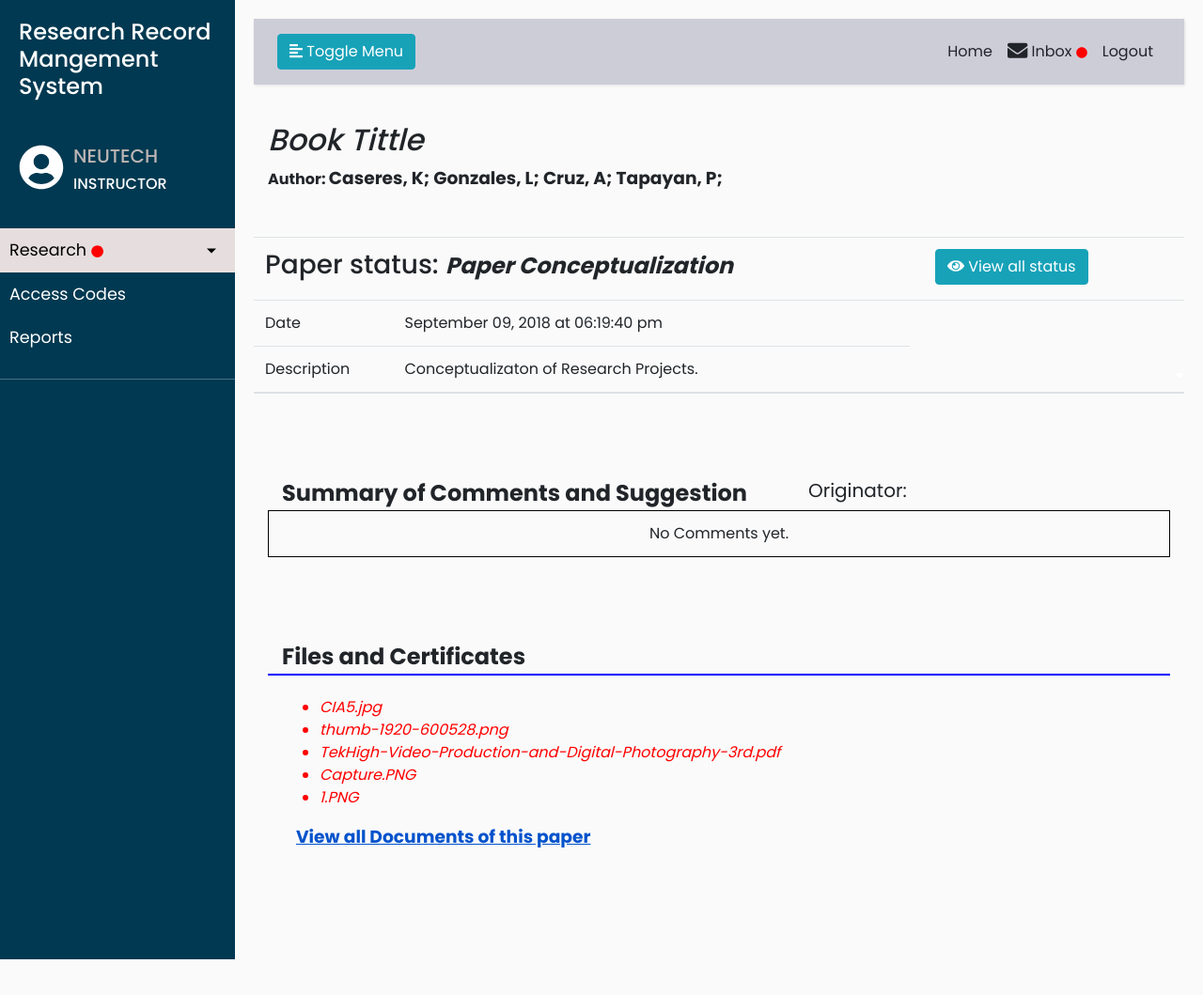
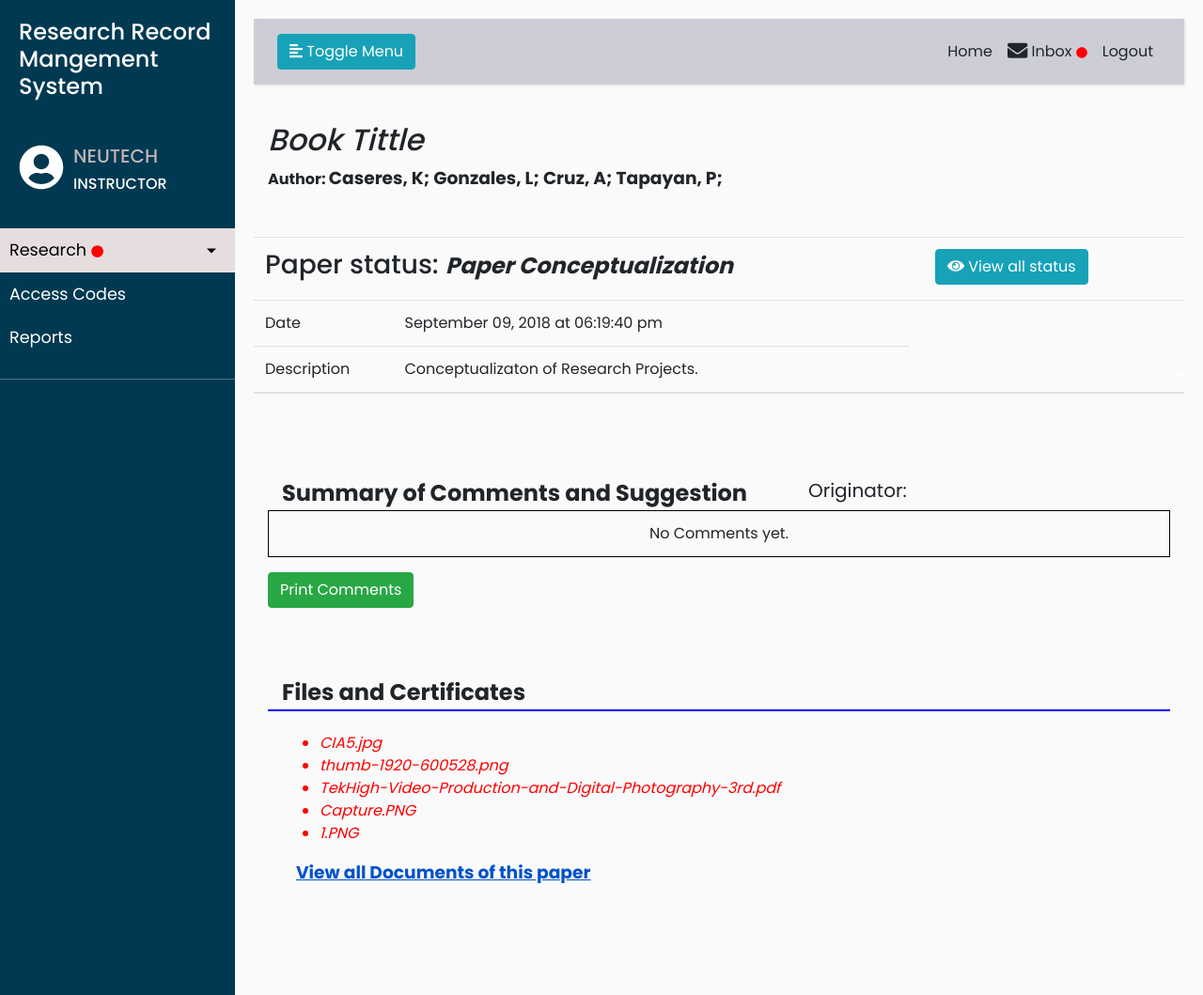
Before and after one commit to CaseresKlev/Buksu-RRMS, a PHP site: page /view-full-status.php?trail=7&book_id=1 in a window 1280 px wide. Shown: the whole page at 94% size. Before the commit the page ends 1021 px from the top, so only its background shows below. Run offline with PHP 8.4, Linux system fonts and the light colour scheme; a user stored in the database is signed in; data comes from the database, SQL or seed files in the repository; tables that the repository leaves empty hold one stand-in row (values such as "Sample post"); data that the repository does not hold is empty.

Commit message:
refining

```diff
--- a/admin-view-full-status.php
+++ b/admin-view-full-status.php
@@ -730,7 +730,7 @@
                   }
 
                 ?>
-                <a href="comment_reports.php?paper_trail=<?php echo $trail_id  ?>" >
+                <a href="comment_reports.php?paper_trail=<?php echo $trail_id  ?>" target="_blank">
                 <div class="btn btn-success">
                   Print Comments
                 </div>
--- a/inbox.php
+++ b/inbox.php
@@ -205,7 +205,7 @@
                             if($result->num_rows>0){
 
                                 while ($row=$result->fetch_assoc()) {
-                                    echo $row['g_name'] . " kjhjhjk";
+                                   /// echo $row['g_name'] . " kjhjhjk";
 
                                    if($uid!==$row['id']){
                                     echo '<option value="' . $row['id'] . '-'. $row['g_name'] .'">'. $row['g_name'] .'</option>';
@@ -241,7 +241,7 @@
                 $dbocnfig = new dbconfig();
                 $con = $dbocnfig->getCon();
                 $receiver_name = "";
-                $query = "SELECT account.id, account.g_name as 'sender', messages.sender, messages.receiver, messages.msg, messages.date, messages.seen FROM `messages` INNER JOIN account on account.id = messages.sender WHERE `sender` = 1 or `receiver` = 1 ORDER BY messages.date ASC LIMIT 20";
+                $query = "SELECT account.id, account.g_name as 'sender', messages.sender, messages.receiver, messages.msg, messages.date, messages.seen FROM `messages` INNER JOIN account on account.id = messages.sender WHERE `sender` = $uid or `receiver` = $uid ORDER BY messages.date ASC LIMIT 20";
                 $result = $con->query($query);
 
                 $inboxlist = array();
--- a/view-full-status.php
+++ b/view-full-status.php
@@ -589,6 +589,11 @@ session_start();
 
                     </tbody>
                 </table>
+                 <a href="comment_reports.php?paper_trail=<?php echo $trail_id  ?>" target="_blank">
+                <div class="btn btn-success">
+                  Print Comments
+                </div>
+             </a>
                 </div>
                 <br>
 
```
